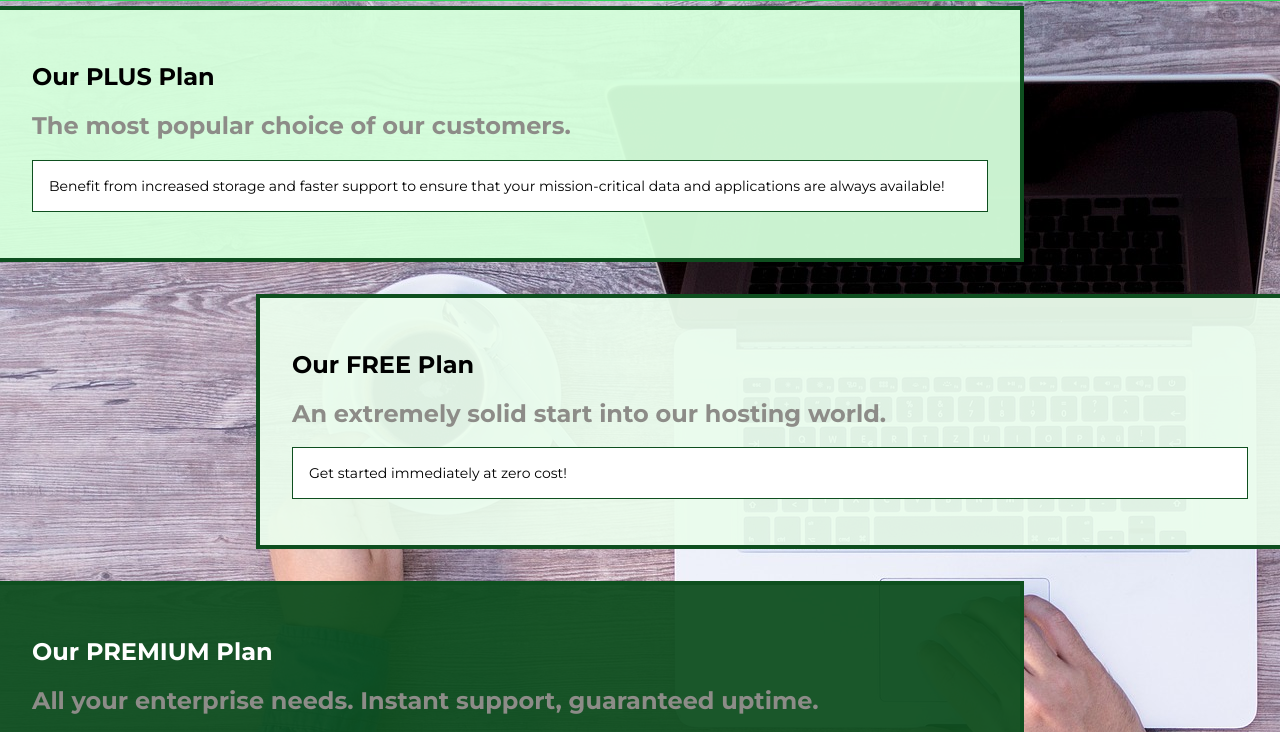
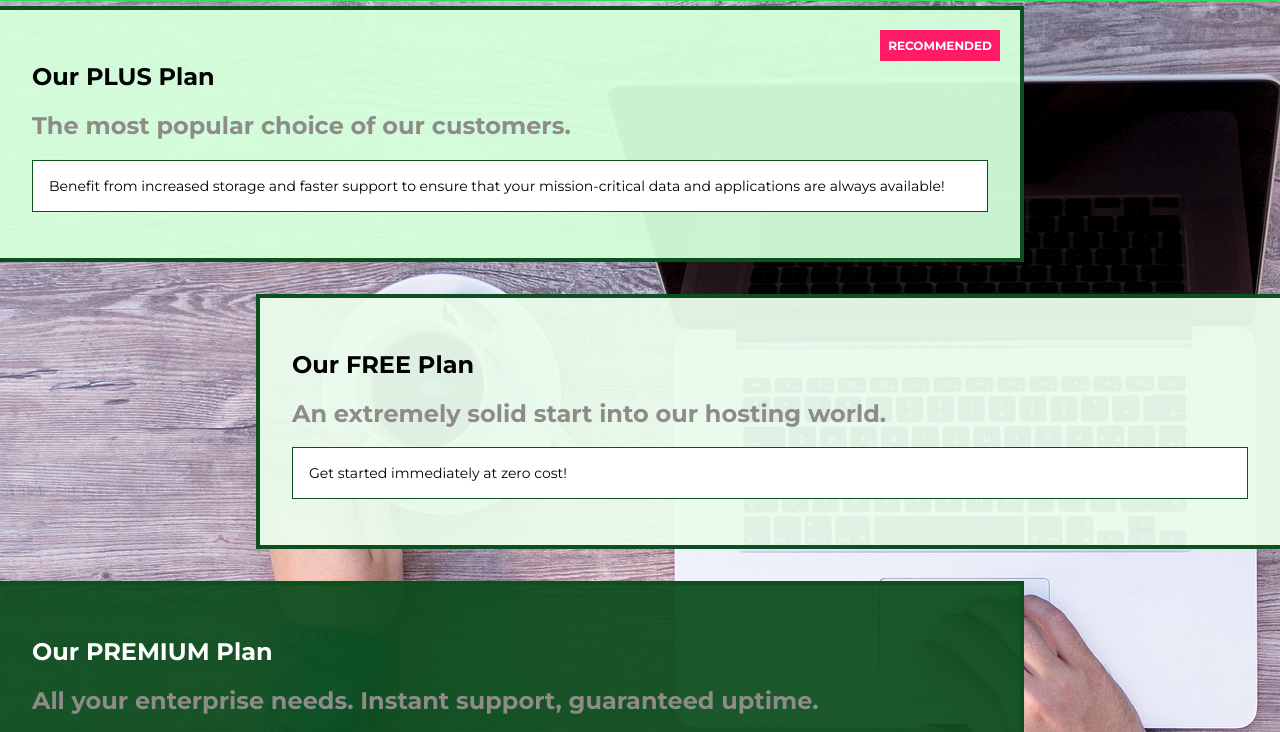
Before and after one commit to Adri-Antanon/CSS-complete-guide, a plain HTML site: page packages/index.html in a window 1280 px wide. Shown: the part 42-774 px from the top of the page. Drawn offline with Linux system fonts and the light colour scheme.

Commit message:
style: positioning the badge with absolute & relative

```diff
--- a/packages/index.html
+++ b/packages/index.html
@@ -38,6 +38,7 @@
       <section class="package" id="plus">
         <a href="#">
           <h1 class="package__title">Our PLUS Plan</h1>
+          <h2 class="package__badge">RECOMMENDED</h2>
           <h2 class="package__subtitle">
             The most popular choice of our customers.
           </h2>
--- a/styles/header.css
+++ b/styles/header.css
@@ -5,6 +5,7 @@
   top: 0;
   left: 0;
   padding: 0.8rem 1.6rem;
+  z-index: 1;
 }
 
 .main-header > div {
--- a/styles/package.css
+++ b/styles/package.css
@@ -16,6 +16,7 @@ main {
   border: var(--package-border);
   border-left: none;
   background: var(--light-green);
+  position: relative;
 }
 
 .package a {
@@ -33,6 +34,17 @@ main {
 
 #premiun .package__title {
   color: white;
+}
+
+.package__badge {
+  position: absolute;
+  top: 0;
+  right: 0;
+  margin: 2rem;
+  font-size: 1.2rem;
+  color: white;
+  background: var(--red-color);
+  padding: 0.8rem;
 }
 
 .package__subtitle {
```
